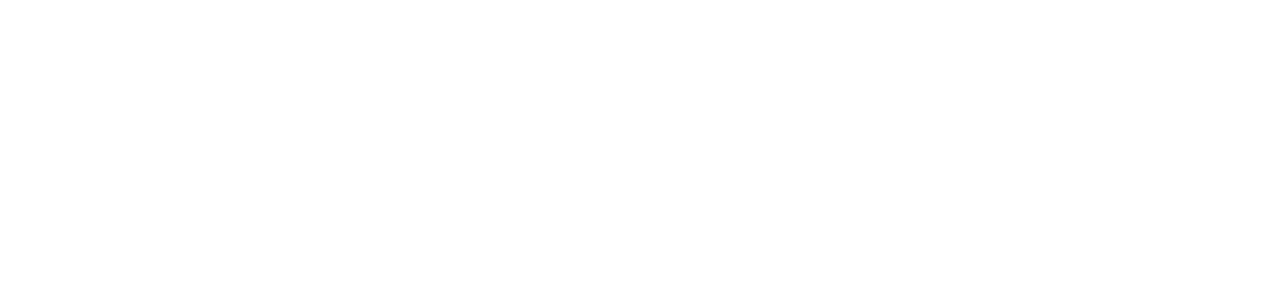
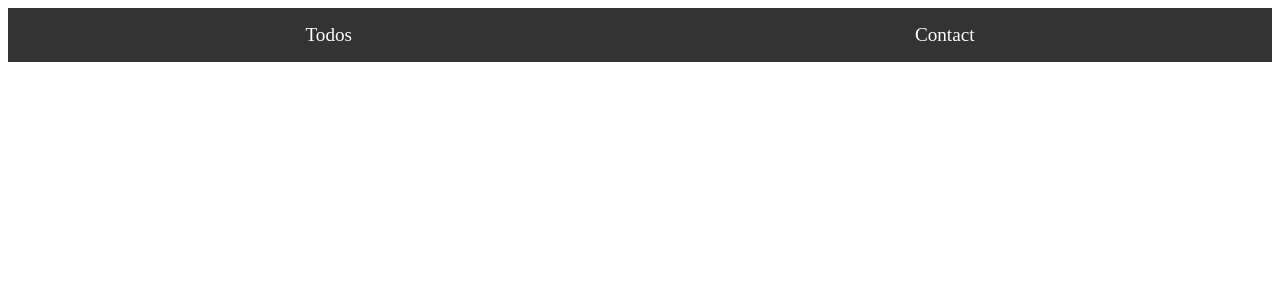
Before and after one commit to Timuriagudin/ToDo-app, a React (Create React App) app: page / in a window 1280 px wide. Shown: the top 300 px of the page. Built offline with nearby package versions, Linux system fonts and the light colour scheme.

Commit message:
added navbar

```diff
--- a/package.json
+++ b/package.json
@@ -8,6 +8,7 @@
     "@testing-library/user-event": "^13.5.0",
     "react": "^18.3.1",
     "react-dom": "^18.3.1",
+    "react-router-dom": "^6.26.0",
     "react-scripts": "5.0.1",
     "web-vitals": "^2.1.4"
   },
--- a/src/App.js
+++ b/src/App.js
@@ -1,10 +1,15 @@
+import React from "react";
 import "./App.css";
+import { BrowserRouter as Router, Route, Routes } from 'react-router-dom';
+import NavBar from "./components/NavBar";
 
 function App() {
   return (
+    <Router>
     <div className="App">
-      <header className="App-header"></header>
+        <NavBar />
     </div>
+    </Router>
   );
 }
 
--- /dev/null
+++ b/src/components/NavBar.css
@@ -0,0 +1,16 @@
+.navbar {
+    display: flex;
+    justify-content: space-around;
+    padding: 1rem;
+    background-color: #333;
+  }
+
+  .nav-link {
+    color: #fff;
+    text-decoration: none;
+    font-size: 1.2rem;
+  }
+
+  .nav-link:hover {
+    text-decoration: underline;
+  }
--- /dev/null
+++ b/src/components/NavBar.jsx
@@ -0,0 +1,16 @@
+import React from "react";
+import { Link } from "react-router-dom";
+import "./NavBar.css"
+
+export default function NavBar() {
+  return (
+    <nav className="navbar">
+      <Link to="/todos" className="nav-link">
+        Todos
+      </Link>
+      <Link to="/contact" className="nav-link">
+        Contact
+      </Link>
+    </nav>
+  );
+}
--- a/src/index.js
+++ b/src/index.js
@@ -6,12 +6,7 @@
 
 const root = ReactDOM.createRoot(document.getElementById('root'));
 root.render(
-  <React.StrictMode>
     <App />
-  </React.StrictMode>
 );
 
-// If you want to start measuring performance in your app, pass a function
-// to log results (for example: reportWebVitals(console.log))
-// or send to an analytics endpoint. Learn more: https://bit.ly/CRA-vitals
 reportWebVitals();
```
Also changed, not shown: 1 other file (tests, documents, lock files or other folders).
